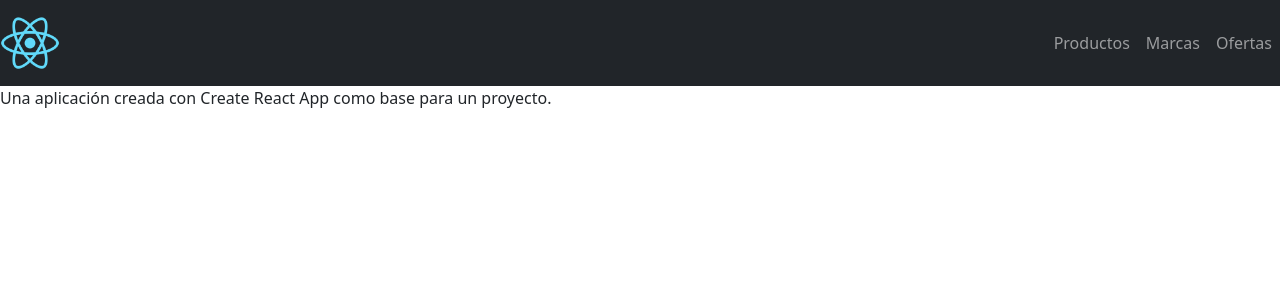
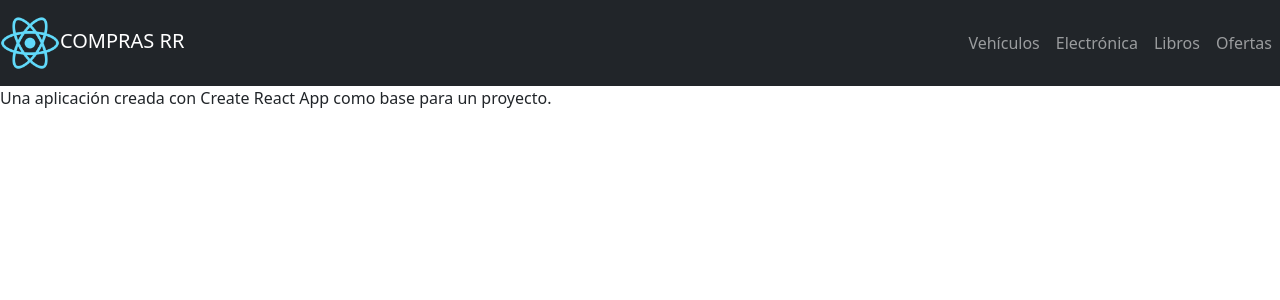
Before and after one commit to MarianoBF/compras_z, a React (Create React App) app: page / in a window 1280 px wide. Shown: the top 300 px of the page. Built offline with nearby package versions, Linux system fonts and the light colour scheme.

Commit message:
adjust listing & format file

```diff
--- a/src/components/NavBar.js
+++ b/src/components/NavBar.js
@@ -4,18 +4,30 @@ import logo from "../logo192.png";
 
 function NavBar() {
   return (
-    <Navbar collapseOnSelect expand="lg" bg="dark" variant="dark" className="justify-content-end">
-            <Navbar.Toggle aria-controls="responsive-navbar-nav" />
+    <Navbar
+      collapseOnSelect
+      expand="lg"
+      bg="dark"
+      variant="dark"
+      className="justify-content-end">
+      <Navbar.Toggle aria-controls="responsive-navbar-nav" />
 
       <Navbar.Collapse id="responsive-navbar-nav">
-      <Navbar.Brand href="#home"  className="justify-content-start" style={{ width: "5%" }}>
-      <img src={logo} roundedCircle alt="logo" className="logo" />&nbsp;
-      </Navbar.Brand>
+        <Navbar.Brand
+          href="#home"
+          className="justify-content-start"
+          style={{width: "5%"}}>
+          <img src={logo} roundedCircle alt="logo" className="logo" />
+          COMPRAS RR
+        </Navbar.Brand>
 
-        <Nav className="justify-content-end" style={{ width: "100%" }}>
-          <Nav.Link href="#productos">Productos</Nav.Link>
-          <Nav.Link eventKey={2} href="#marcas">
-            Marcas
+        <Nav className="justify-content-end" style={{width: "100%"}}>
+          <Nav.Link href="#vehículos">Vehículos</Nav.Link>
+          <Nav.Link eventKey={2} href="#electrónica">
+            Electrónica
+          </Nav.Link>
+          <Nav.Link eventKey={2} href="#libros">
+            Libros
           </Nav.Link>
           <Nav.Link eventKey={2} href="#ofertas">
             Ofertas
```
